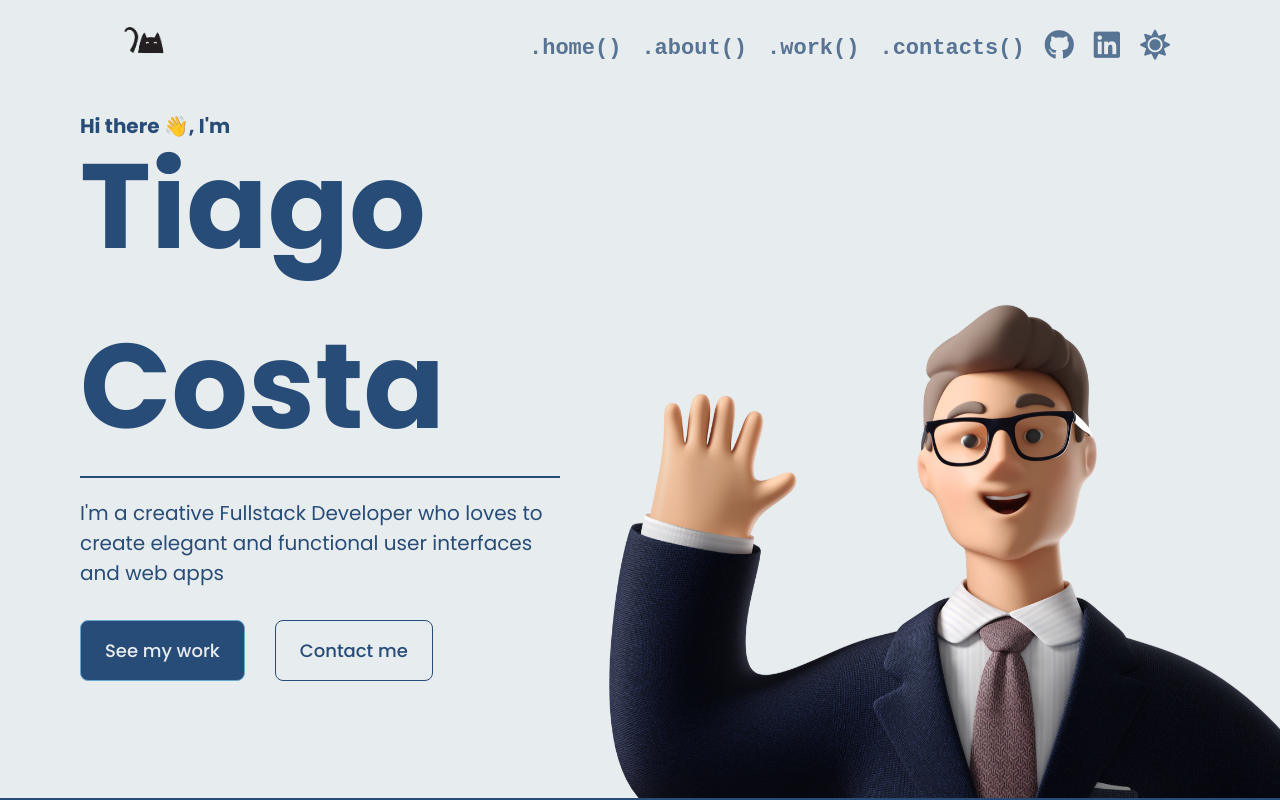
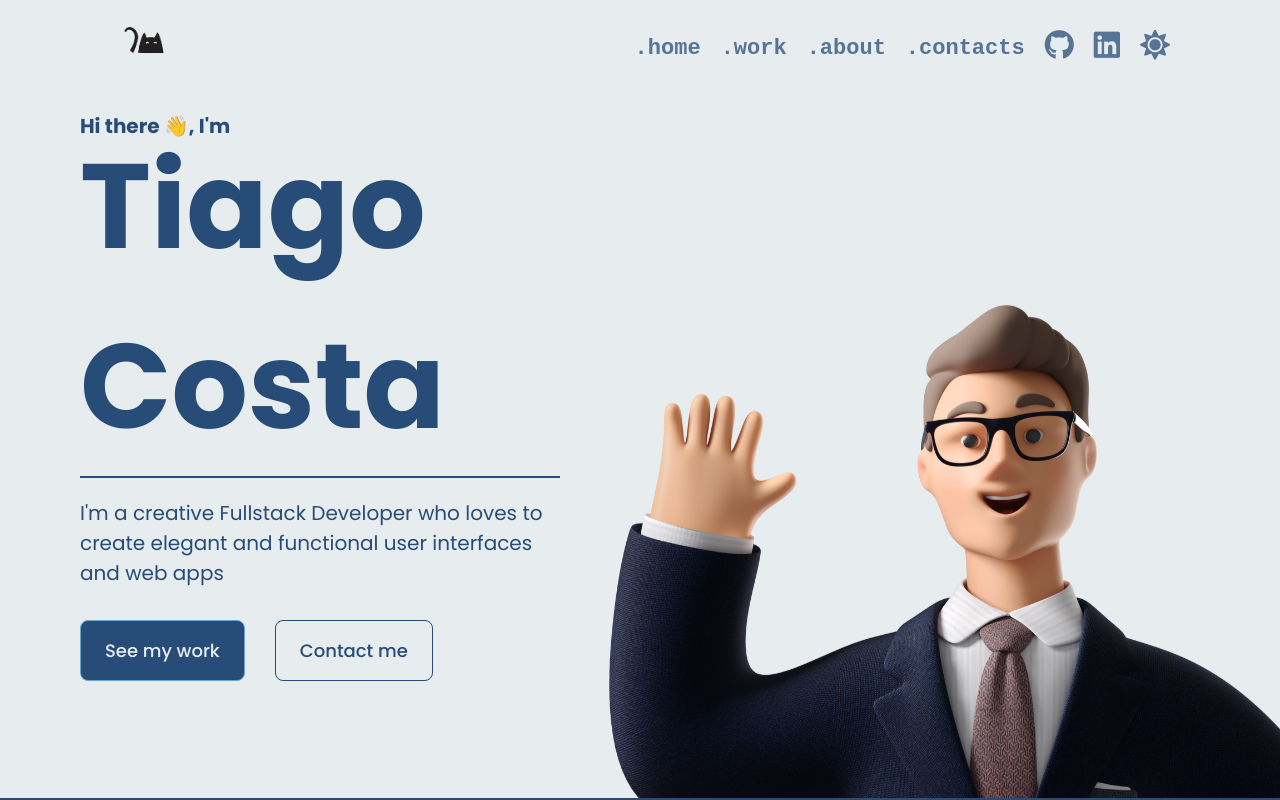
Before and after one commit to MrValraven/portefolio, a Vue app: page /#/ in a window 1280 px wide. Shown: the top 800 px of the page. Built offline with nearby package versions, Linux system fonts and the light colour scheme.

Commit message:
added functionalities to navbar

```diff
--- a/src/components/Navbar.vue
+++ b/src/components/Navbar.vue
@@ -8,13 +8,13 @@
               </router-link>
           </div>
       <ul>
-        <li><router-link class="navLinks" to="/">.home<span>()</span></router-link></li>
-        <li><router-link class="navLinks" :to="{ name: 'Home' }">.about<span>()</span></router-link></li>
-        <li><router-link class="navLinks" :to="{ name: 'Home' }">.work<span>()</span></router-link></li>
-        <li><router-link class="navLinks" :to="{ name: 'Home' }">.contacts<span>()</span></router-link></li>
+        <li @click="this.$emit('home')"><a>.home</a></li>
+        <li @click="this.$emit('work')"><a>.work</a></li>
+        <li @click="this.$emit('about')"><a>.about</a></li>
+        <li @click="this.$emit('contacts')"><a>.contacts</a></li>
         <li><a  href="https://github.com/MrValraven" target="_blank"><i id="github" class="fab fa-github"></i></a></li>
         <li><a  href="https://www.linkedin.com/in/tiago-costa-b141121b1/" target="_blank"><i id="linkedin" class="fab fa-linkedin"></i></a></li>
-         <li v-if="!isDarkMode"><a><i class="fas fa-sun"></i></a></li>
+        <li v-if="!isDarkMode"><a><i class="fas fa-sun"></i></a></li>
         <li v-else><a><i class="fas fa-moon"></i></a></li>
       </ul>
 	  </nav>
@@ -29,7 +29,8 @@ export default defineComponent({
   name: 'Navbar',
   props: {
     isDarkMode: Boolean,
-  }
+  },
+  emits: ['home','work','about','contacts'],
 });
 </script>
 
--- a/src/views/Home.vue
+++ b/src/views/Home.vue
@@ -1,7 +1,7 @@
 <template>
     <ScrollToTopButton v-if="!isAtTop"  @click="scrollToElement('body')"/>
     <NavbarMobile v-if="(mobileMode && isAtTop) || (activatedNavbar && mobileMode)" @click="activatedNavbar = !activatedNavbar" />
-    <Navbar v-if="!mobileMode" class="navbar" :isDarkMode="false"/>
+    <Navbar v-if="!mobileMode" class="navbar" :isDarkMode="false" @home="scrollToElement('body')"  @work="scrollToElement('.work')" @about="scrollToElement('.about')"  @contacts="scrollToElement('.contacts')"/>
     <div v-if="!activatedNavbar" class="pageContent">
       <section class="hero">
         <div class="heroText">
@@ -377,12 +377,12 @@
         <div class="builtWith">
           <ul>
             <h2><i class="fas fa-code"></i></h2>
+            <li>14 SVGs</li>
+            <li>58 hours of work</li>
+            <li>102 hours of thinking</li>
+            <li>354 lines of JS</li>
             <li>601 lines of HTML</li>
             <li>1007 lines of SCSS</li>
-            <li>354 lines of JS</li>
-            <li>58 hours of work</li>
-            <li>102 hours of thinking</li>
-            <li>14 SVGs</li>
           </ul>
           <ul class="music">
             <h2><i class="fas fa-music"></i></h2>
@@ -395,12 +395,12 @@
           </ul>
           <ul class="food">
             <h2><i class="fas fa-battery-three-quarters"></i></h2>
+            <li>1 glass of wine</li>
+            <li>7 pizzas</li>
             <li>37 gigatons of Hummus</li>
             <li>47 vegan chocolate cookies</li>
             <li>85 Chleb</li>
-            <li>7 pizzas</li>
             <li>∞ fresh vegetables</li>
-            <li>1 glass of wine</li>
           </ul>
         </div>
 
@@ -416,7 +416,7 @@
             </video>
           </div>
           <div class="socials">
-              <a  href="https://github.com/MrValraven" target="_blank">
+              <a  class="github" href="https://github.com/MrValraven" target="_blank">
                 <i id="github" class="fab fa-github"></i>
                 <p>@MrValraven</p>
               </a>
@@ -593,6 +593,8 @@ export default defineComponent({
 
     async sleepNow(delay: number) {
       return new Promise((resolve) => setTimeout(resolve,delay));
+
+      () => {}
     },
 
     async typeCode(element: string, word: string) {
@@ -1756,7 +1758,7 @@ section {
     align-items: center;
     flex-direction: column;
     width: 20%;
-    height: 380px;
+    height: 400px;
 
     a {
       display: flex;
@@ -1789,6 +1791,10 @@ section {
 
     .linkedInA {
       margin: 30px 0 30px 0;
+    }
+
+    .github {
+      margin: 10px 0 0px 0;
     }
   }
 
@@ -1867,6 +1873,10 @@ section {
 
     .socials {
       justify-content: space-evenly;
+
+      .github {
+        margin: 0px 0 0px 0;
+      }
     }
 
     form {
@@ -1882,7 +1892,6 @@ section {
 
 
   }
-
 }
 
 @media (max-width: 900px) {
```
